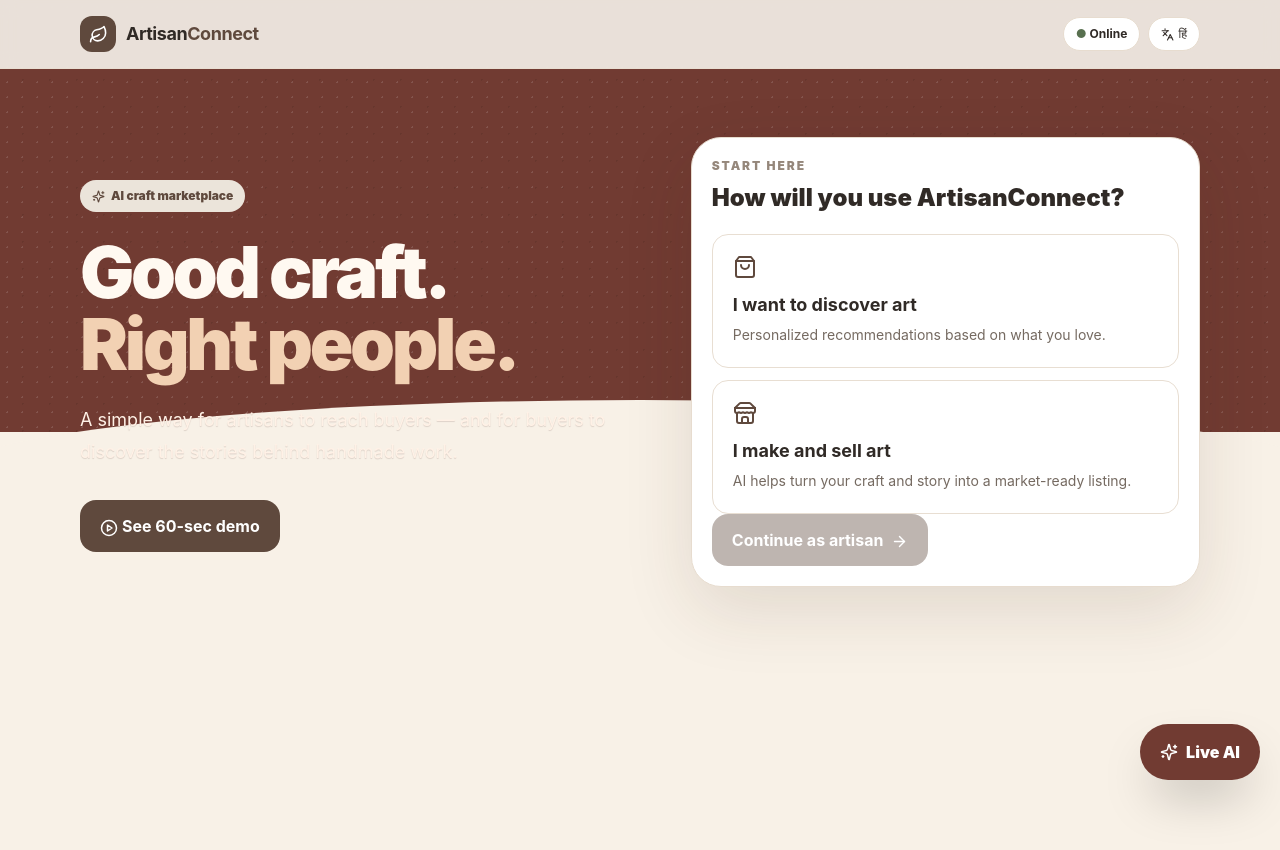
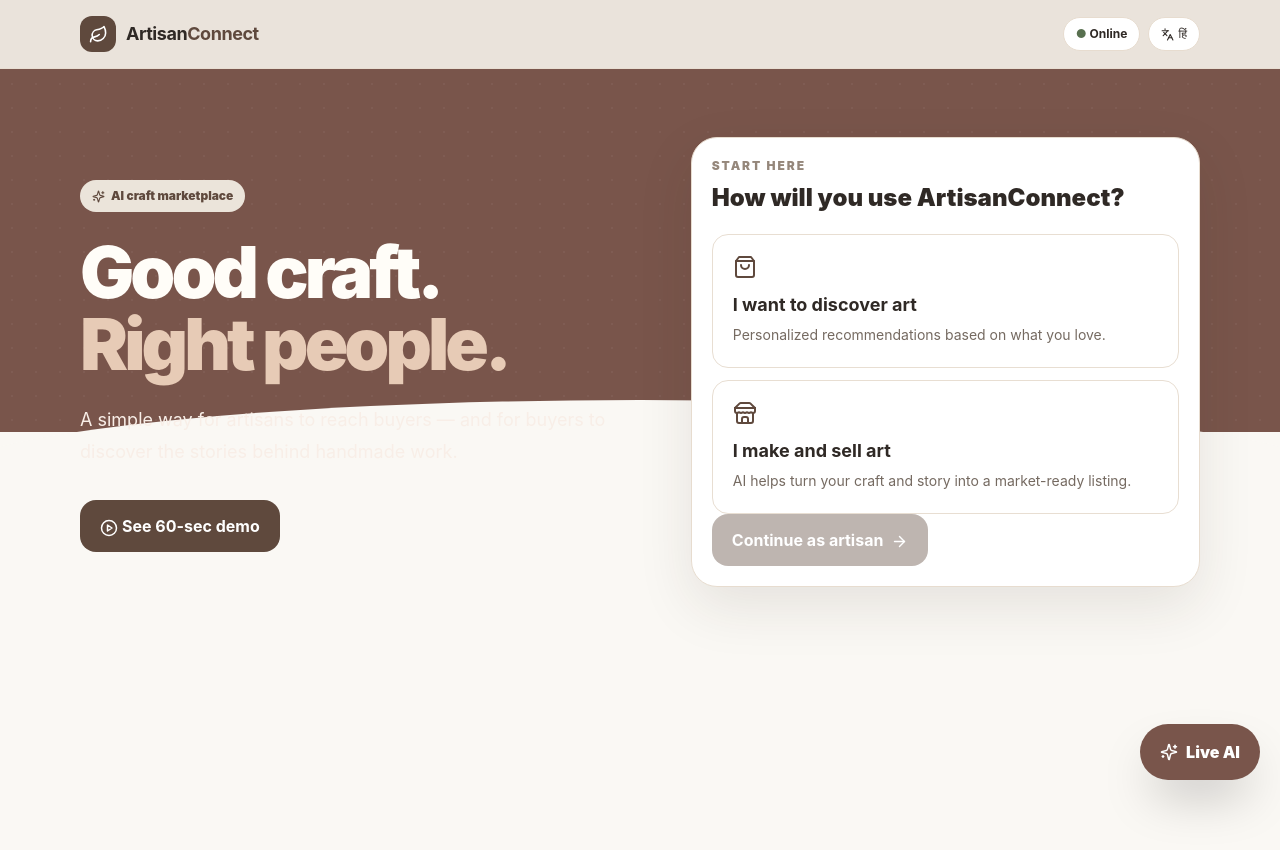
Before and after one commit to avikkaaa/artisanconnect, a React (Vite) app: page / in a window 1280 px wide. Shown: the top 850 px of the page. Built offline with nearby package versions, Linux system fonts and the light colour scheme.

Commit message:
Refine frontend into modern earthy boho style

```diff
--- a/src/index.css
+++ b/src/index.css
@@ -2,42 +2,55 @@
 @tailwind components;
 @tailwind utilities;
 
-:root{color:#332923;background:#f8f1e7;font-synthesis:none}
+/* ArtisanConnect — modern earthy boho visual system */
+:root{color:#2f2925;background:#faf8f4;font-synthesis:none}
 *{box-sizing:border-box}
-html,body{margin:0;min-width:320px;background:#f8f1e7;color:#332923}
-body{overscroll-behavior-y:none}
+html,body{margin:0;min-width:320px;background:#faf8f4;color:#2f2925}
+body{overscroll-behavior-y:none;font-family:Inter,ui-sans-serif,system-ui,-apple-system,BlinkMacSystemFont,"Segoe UI",sans-serif}
 
-/* Simple, strong two-tone hero: no text gets lost in the curve. */
-.artisan-split-bg{position:relative;isolation:isolate;min-height:100vh;overflow:hidden;background:linear-gradient(to bottom,#713b32 0,#713b32 54vh,#f8f1e7 54vh,#f8f1e7 100%)}
-.artisan-split-bg::before{content:"";position:absolute;z-index:0;left:0;right:0;top:0;height:54vh;pointer-events:none;background-image:radial-gradient(rgba(255,255,255,.13) 1px,transparent 1px),radial-gradient(rgba(38,19,14,.12) 1px,transparent 1px);background-size:15px 15px,27px 27px;background-position:0 0,9px 12px}
-.artisan-split-bg::after{content:"";position:absolute;z-index:1;left:-5%;right:-5%;top:50vh;height:10vh;pointer-events:none;background:#f8f1e7;border-radius:50% 50% 0 0/100% 100% 0 0}
+/* Handmade character without the heavy festival/boho feel. */
+.artisan-split-bg{position:relative;isolation:isolate;min-height:100vh;overflow:hidden;background:linear-gradient(to bottom,#79554b 0,#79554b 54vh,#faf8f4 54vh,#faf8f4 100%)}
+.artisan-split-bg::before{content:"";position:absolute;z-index:0;left:0;right:0;top:0;height:54vh;pointer-events:none;background-image:radial-gradient(rgba(255,255,255,.08) 1px,transparent 1px);background-size:24px 24px;opacity:.55}
+.artisan-split-bg::after{content:"";position:absolute;z-index:1;left:-5%;right:-5%;top:50vh;height:10vh;pointer-events:none;background:#faf8f4;border-radius:50% 50% 0 0/100% 100% 0 0}
 .artisan-split-bg>header,.artisan-split-bg>main{position:relative;z-index:2}
 
-/* Hero copy is deliberately high-contrast and never allowed to fade. */
+/* Warm neutral palette. */
+.bg-\[\#fbf7ef\],.bg-\[\#f8f1e7\]{background-color:#faf8f4!important}
+.text-\[\#302a26\],.text-\[\#332923\]{color:#2f2925!important}
+.bg-\[\#713b32\]{background-color:#79554b!important}
+.text-\[\#713b32\]{color:#79554b!important}
+.border-\[\#e9dccb\],.border-\[\#eadfd1\],.border-\[\#e8d9c6\]{border-color:#e5ded5!important}
+.bg-\[\#fffdf9\]{background-color:#fffefa!important}
+.bg-\[\#f2e3d1\],.bg-\[\#f6e9da\],.bg-\[\#f4ecdf\]{background-color:#f0ebe3!important}
+.text-\[\#776b61\],.text-\[\#7c7067\],.text-\[\#7b6d62\]{color:#716a63!important}
+
 main>section:first-child>div>div:first-child{position:relative;z-index:3}
-main>section:first-child>div>div:first-child h1{color:#fff9f1!important}
-main>section:first-child>div>div:first-child h1 span{color:#f2d1b3!important}
-main>section:first-child>div>div:first-child>p{color:#fff1e6!important;text-shadow:0 1px 1px rgba(70,30,20,.15)}
-main>section:first-child>div>div:first-child .bg-\[\#ebe4da]{background:rgba(255,248,239,.96);color:#5f493d}
+main>section:first-child>div>div:first-child h1{color:#fffdf8!important}
+main>section:first-child>div>div:first-child h1 span{color:#e7cbb6!important}
+main>section:first-child>div>div:first-child>p{color:#f8eee7!important;text-shadow:none}
+main>section:first-child>div>div:first-child .bg-\[\#ebe4da]{background:rgba(255,250,244,.96);color:#5d4b43}
 
+/* Cleaner, more editorial cards and controls. */
 header{transition:background .25s ease,box-shadow .25s ease}
 main>section:first-child{animation:soft-arrive .55s ease both}
-main>section:first-child h1{letter-spacing:-.045em}
+main>section:first-child h1{letter-spacing:-.055em}
 main>section:first-child>div>div:first-child{padding-top:1rem}
-main>section:first-child>div>div:last-child{border-radius:30px!important;box-shadow:0 24px 70px rgba(68,39,27,.12)!important;transform:translateY(4px);transition:transform .25s ease,box-shadow .25s ease}
-main>section:first-child>div>div:last-child:hover{transform:translateY(0);box-shadow:0 30px 80px rgba(68,39,27,.15)!important}
+main>section:first-child>div>div:last-child{border-radius:26px!important;box-shadow:0 20px 55px rgba(48,38,31,.10)!important;transform:translateY(4px);transition:transform .25s ease,box-shadow .25s ease}
+main>section:first-child>div>div:last-child:hover{transform:translateY(0);box-shadow:0 25px 65px rgba(48,38,31,.13)!important}
 main>section:first-child>div>div:last-child>div>button{transition:all .2s ease}
-main>section:first-child>div>div:last-child>div>button:hover{transform:translateX(3px);border-color:#b89a86!important}
+main>section:first-child>div>div:last-child>div>button:hover{transform:translateX(3px);border-color:#bda99d!important}
 button{transition:transform .2s ease,box-shadow .2s ease,border-color .2s ease,background .2s ease}
 button:active{transform:scale(.98)}
-.pattern{background-image:radial-gradient(rgba(113,59,50,.12) 1px,transparent 1px);background-size:13px 13px}
+button:focus-visible,input:focus-visible,textarea:focus-visible,select:focus-visible{outline:3px solid rgba(121,85,75,.22);outline-offset:2px}
+.pattern{background-image:radial-gradient(rgba(121,85,75,.09) 1px,transparent 1px);background-size:18px 18px}
 .no-scrollbar::-webkit-scrollbar{display:none}.no-scrollbar{scrollbar-width:none}
+.shadow-soft{box-shadow:0 10px 30px rgba(55,44,36,.07)}
 @keyframes soft-arrive{from{opacity:0;transform:translateY(10px)}to{opacity:1;transform:translateY(0)}}
 
 @media (max-width:640px){
  body{padding-bottom:env(safe-area-inset-bottom)}
  button{min-height:48px}
- .artisan-split-bg{background:linear-gradient(to bottom,#713b32 0,#713b32 70vh,#f8f1e7 70vh,#f8f1e7 100%)}
+ .artisan-split-bg{background:linear-gradient(to bottom,#79554b 0,#79554b 70vh,#faf8f4 70vh,#faf8f4 100%)}
  .artisan-split-bg::before{height:70vh}
  .artisan-split-bg::after{top:66vh;height:9vh}
  main>section:first-child{padding-top:8px}
@@ -47,9 +60,8 @@ button:active{transform:scale(.98)}
  main>section:first-child>div>div:first-child>p{max-width:100%;font-size:1rem;line-height:1.55;margin-top:18px}
  main>section:first-child>div>div:first-child .bg-\[\#ebe4da]{font-size:.75rem}
  main>section:first-child>div>div:first-child>button{margin-top:4px}
- main>section:first-child>div>div:last-child{margin-top:4px}
+ main>section:first-child>div>div:last-child{margin-top:4px;border-radius:24px!important}
  main>section:first-child>div>div:last-child h2{font-size:1.65rem;line-height:1.15}
  button.fixed{bottom:6.75rem!important;right:1rem!important;z-index:70!important}
  #root{padding-bottom:4.5rem}
 }
-.shadow-soft{box-shadow:0 10px 30px rgba(83,54,34,.08)}
```
